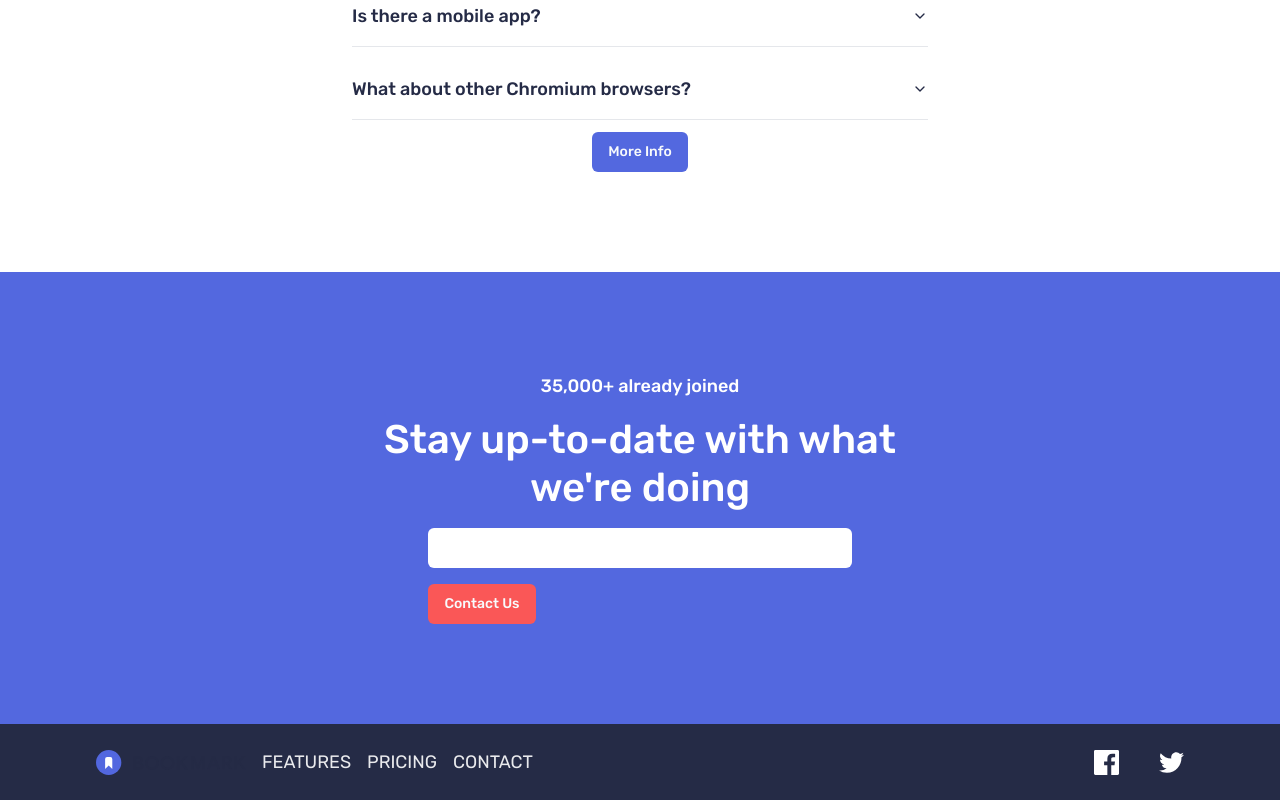
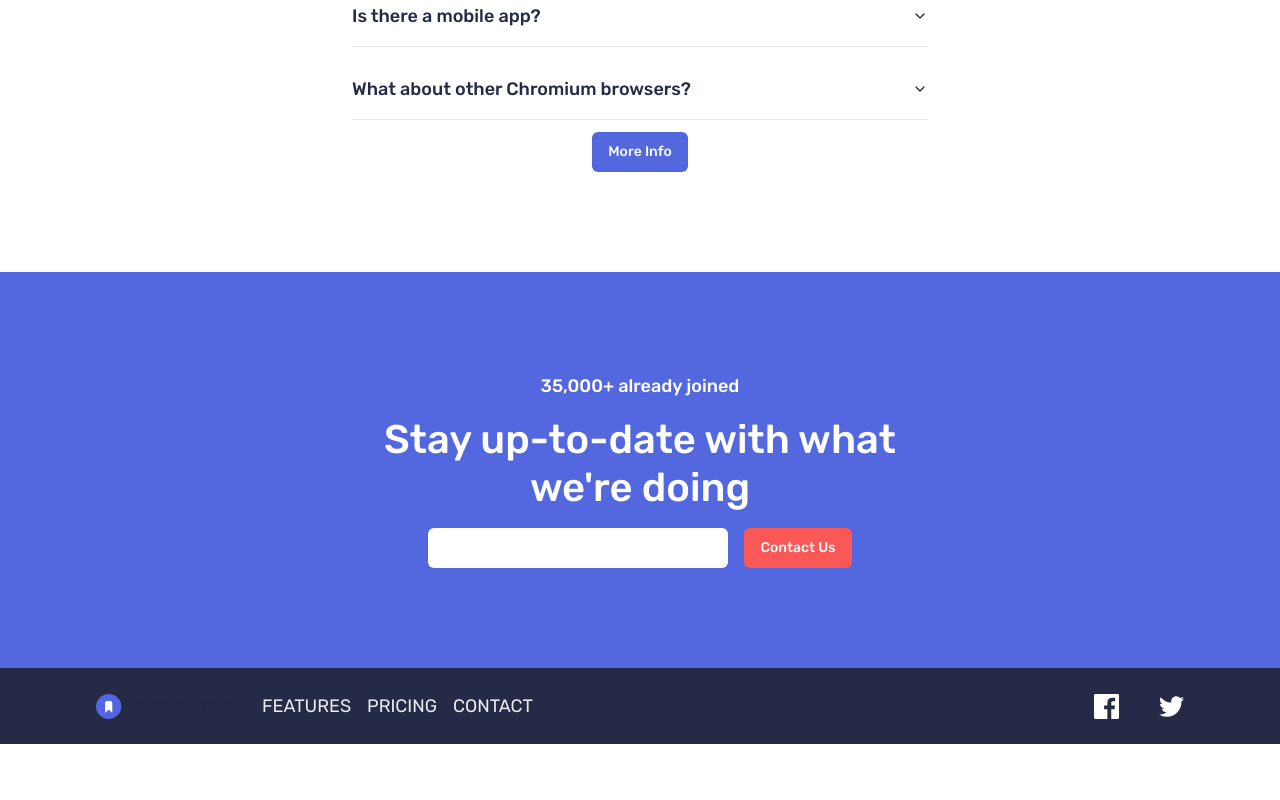
Before and after one commit to ahmedyasserdev/Bookmark-landing-page, a Next.js app: page / in a window 1280 px wide. Shown: the part 2775-3575 px from the top of the page. After the commit the page ends 3519 px from the top, so only its background shows below. Built offline with nearby package versions, Linux system fonts and the light colour scheme.

Commit message:
Update Footer.tsx

```diff
--- a/components/shared/Footer.tsx
+++ b/components/shared/Footer.tsx
@@ -20,8 +20,8 @@
                 </h2>
 
 
-                <div className="flex items-center gap-4 flex-wrap">
-                    <Input className='min-w-[300px] focus-visible:ring-offset-0 border-none focus-visible:ring-transparent  focus:outline-none'  />
+                <div className="flex-center gap-4 flex-wrap">
+                    <Input className='w-[300px] focus-visible:ring-offset-0 border-none focus-visible:ring-transparent  focus:outline-none'  />
                     <Button className='bg-primary-red hover:bg-white hover:border-primary-red hover:border-2 transition-all duration-150 hover:text-primary-red'>Contact Us</Button>
                 </div>
 
```
